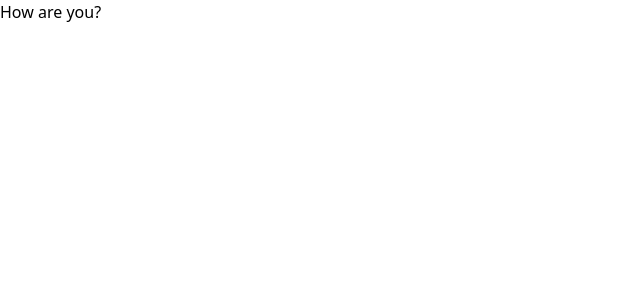
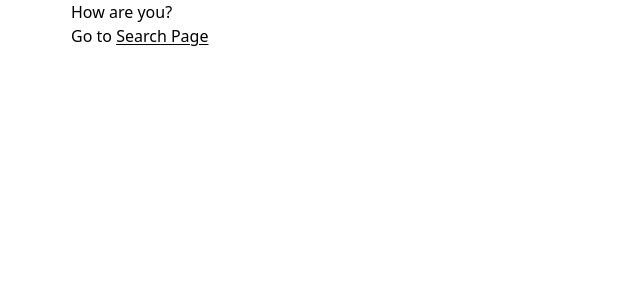
Before and after one commit to Sanjoy1210/product-filter, a Next.js app: page / in a window 1280 px wide. Shown: the top 300 px of the page, without its empty margins (0-640 px from the left). Built offline with nearby package versions, Linux system fonts and the light colour scheme.

Commit message:
feat: add search page link in home page

```diff
--- a/pages/index.js
+++ b/pages/index.js
@@ -1,4 +1,5 @@
 import Head from 'next/head'
+import Link from 'next/link'
 
 export default function Home() {
   return (
@@ -9,9 +10,11 @@ export default function Home() {
         <meta name="viewport" content="width=device-width, initial-scale=1" />
         <link rel="icon" href="/favicon.ico" />
       </Head>
-      <main>
+      <main className='container'>
         <div>
           <h1>How are you?</h1>
+          <span>Go to</span>{' '}
+          <Link href="/search" className='underline underline-offset-2 font-medium'>Search Page</Link>
         </div>
       </main>
     </>
```
